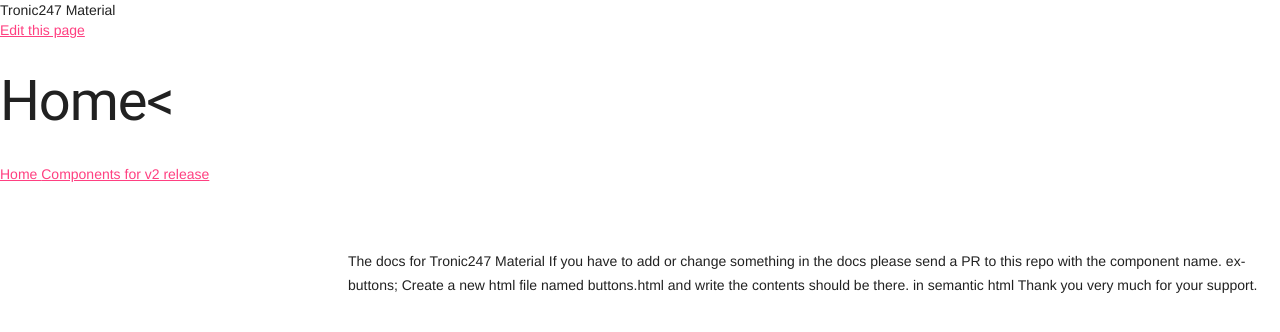
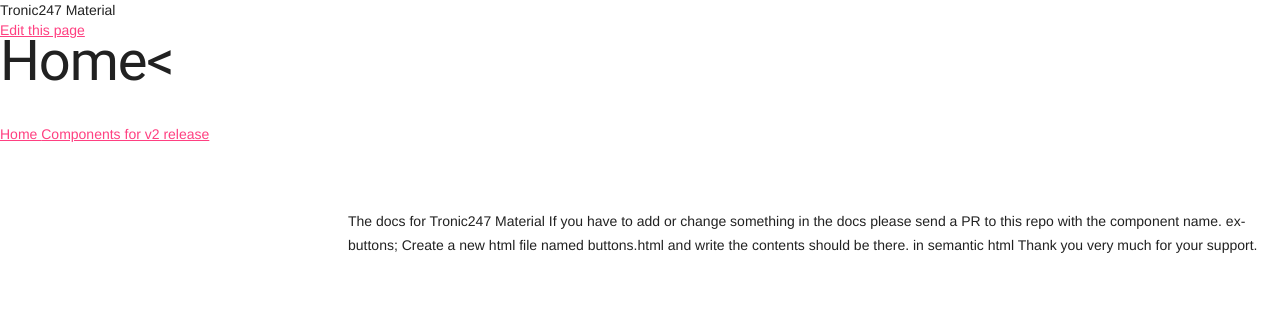
Before and after one commit to Duplore/material-docs, an MkDocs documentation site: the page built from docs/index.md, in a window 1280 px wide and 900 px high. Shown: the top 332 px of the window. Built offline with MkDocs 1.6.1, drawn with Linux system fonts in a browser that asks for light colours.

Commit message:
Update main.html

```diff
--- a/theme/main.html
+++ b/theme/main.html
@@ -18,8 +18,8 @@
 />
 <link rel="stylesheet" href="{{ base_url }}/style.css" />
 </head>
-<bodyclass="container p-0 m-0">
-	<header class="appbar">
+<body class="container p-0 m-0">
+	<header class="appbar elevation-4" style="position:fixed;top:0;left:0;width:100%;">
 			<section class="section left">
 				<span class="title">Tronic247 Material</span>
 			</section>
```
